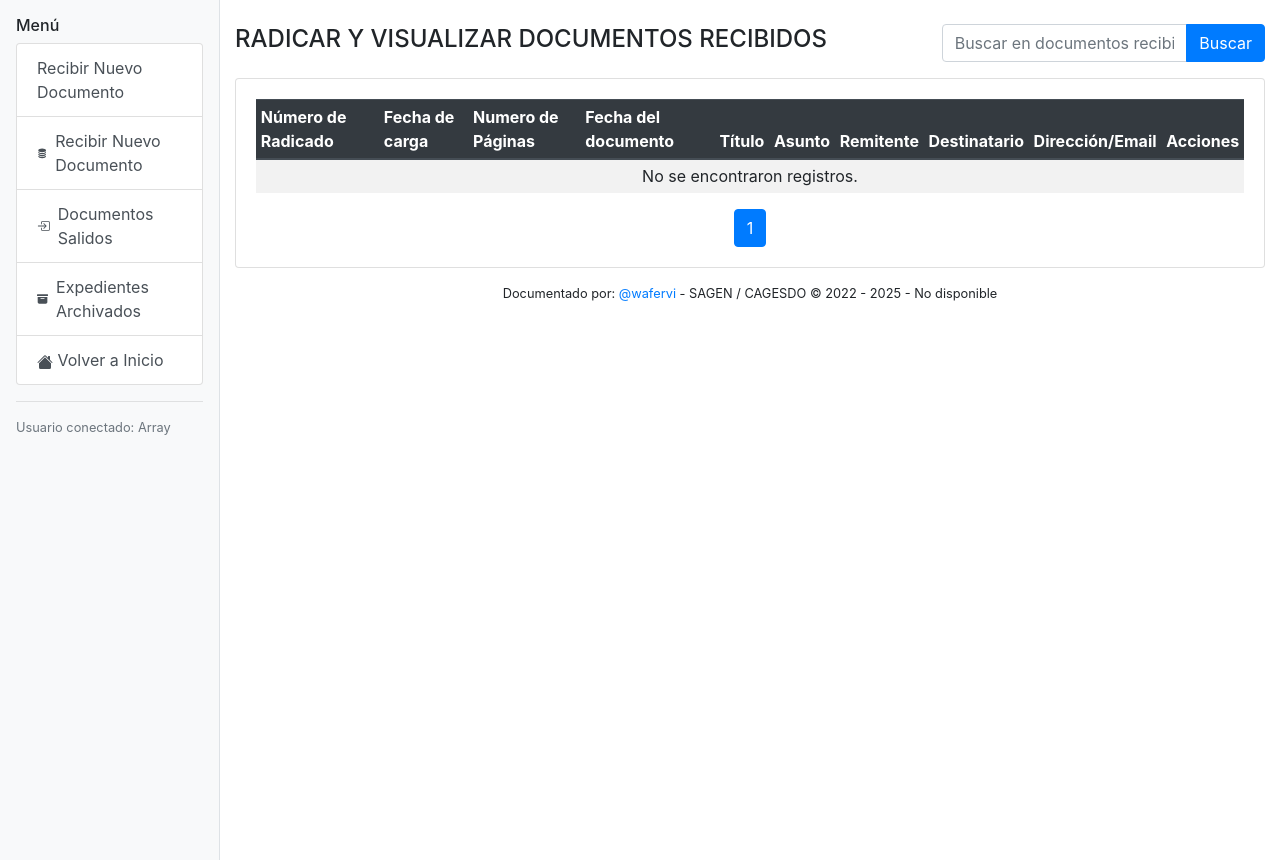
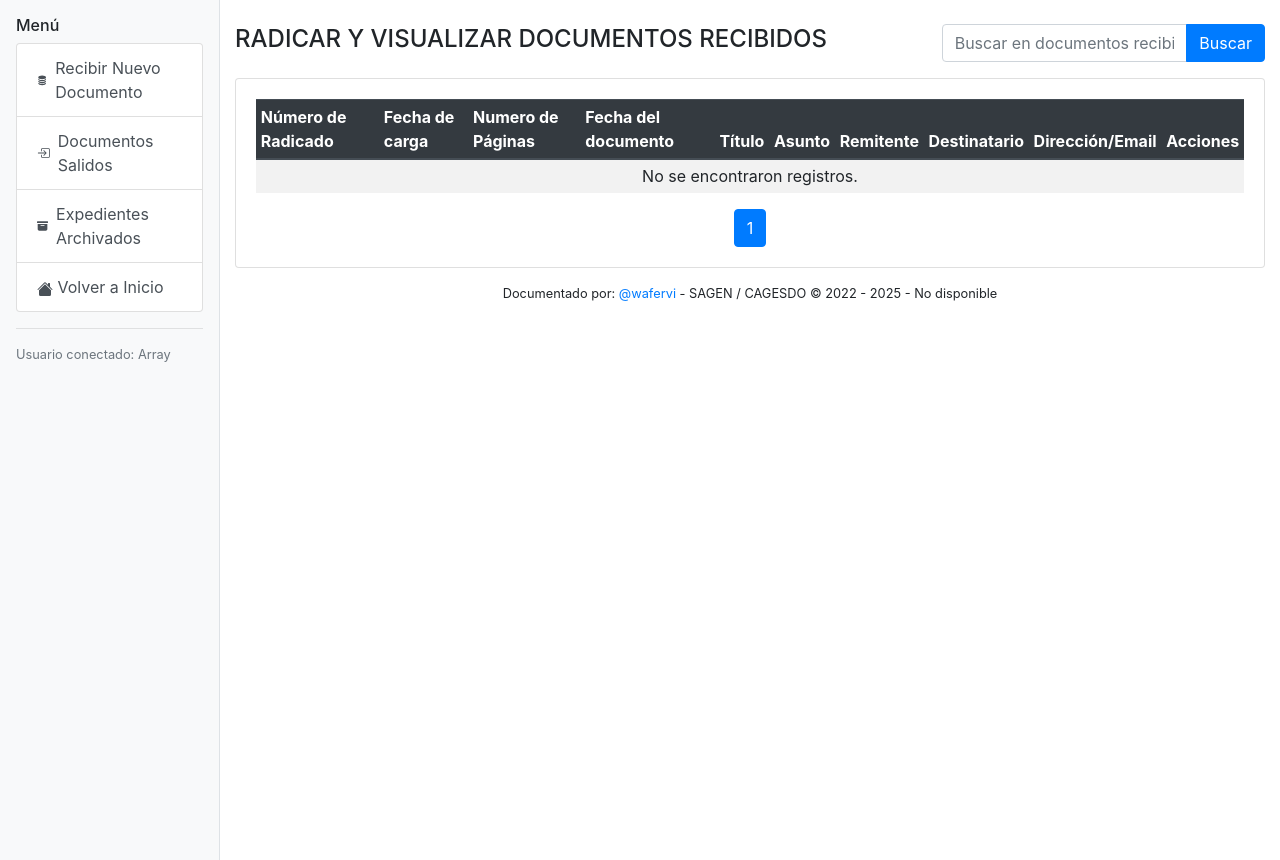
Before and after one commit to wafervi/REDOHIS, a PHP site: page /cargardocr.php in a window 1280 px wide. Shown: the part 58-918 px from the top of the page. Run offline with PHP 8.4, Linux system fonts and the light colour scheme; a user stored in the database is signed in; data that the repository does not hold is empty.

Commit message:
button menu deleted

```diff
--- a/cargardocr.php
+++ b/cargardocr.php
@@ -123,9 +123,7 @@ while ($row = $sel->fetch_assoc()) {
     <div class="p-3">
         <h6>Menú</h6>
         <div class="list-group">
-            <button type="button" class="list-group-item list-group-item-action" data-toggle="modal" data-target="#exampleModal">
-                Recibir Nuevo Documento
-            </button>
+
             <button type="button" class="list-group-item list-group-item-action d-flex align-items-center" data-toggle="modal" data-target="#exampleModal">
                 <svg xmlns="http://www.w3.org/2000/svg" width="16" height="16" fill="currentColor" class="bi bi-database-fill mr-2" viewBox="0 0 16 16">
                 <path d="M3.904 1.777C4.978 1.289 6.427 1 8 1s3.022.289 4.096.777C13.125 2.245 14 2.993 14 4s-.875 1.755-1.904 2.223C11.022 6.711 9.573 7 8 7s-3.022-.289-4.096-.777C2.875 5.755 2 5.007 2 4s.875-1.755 1.904-2.223"/>
```
